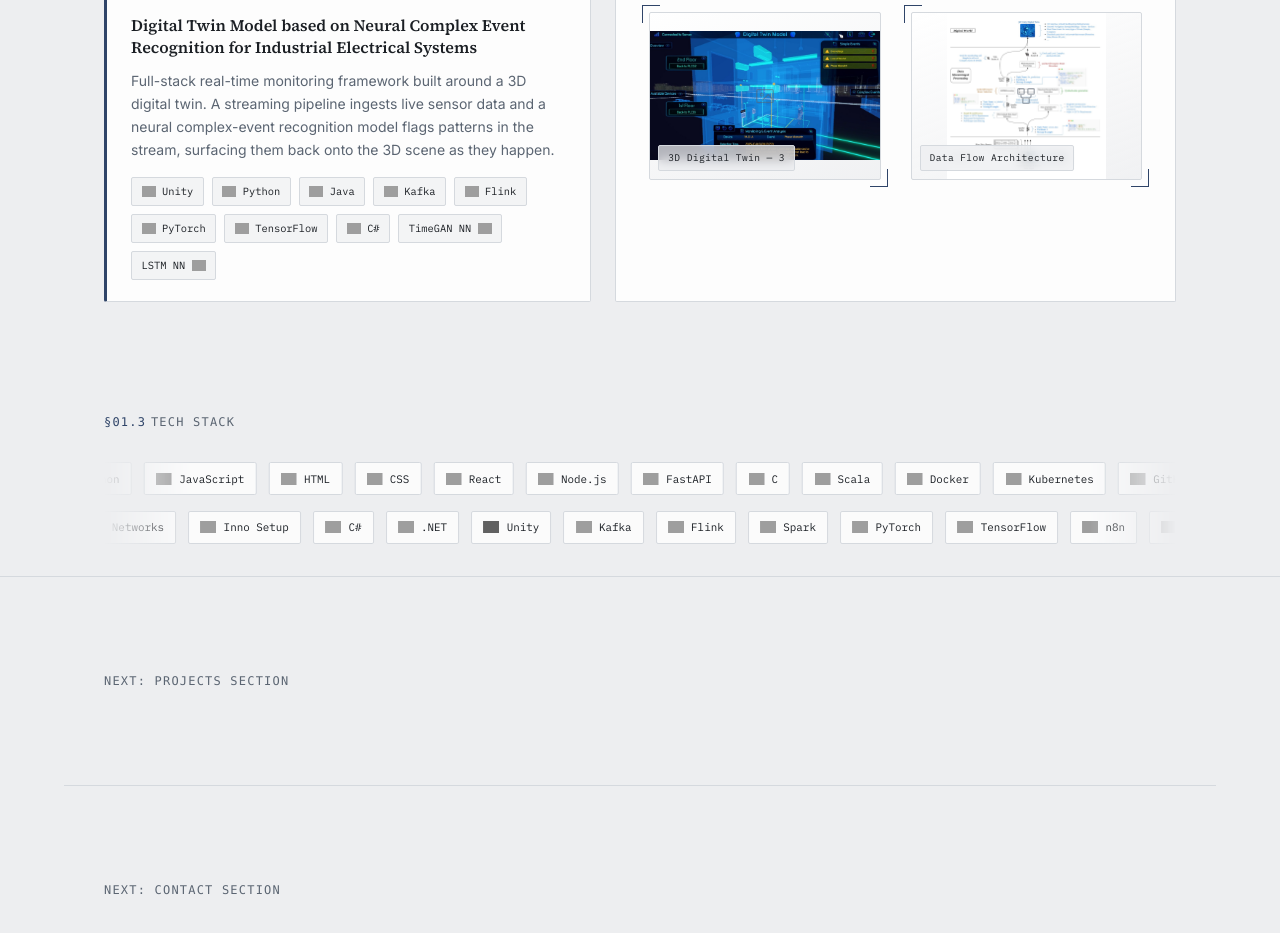
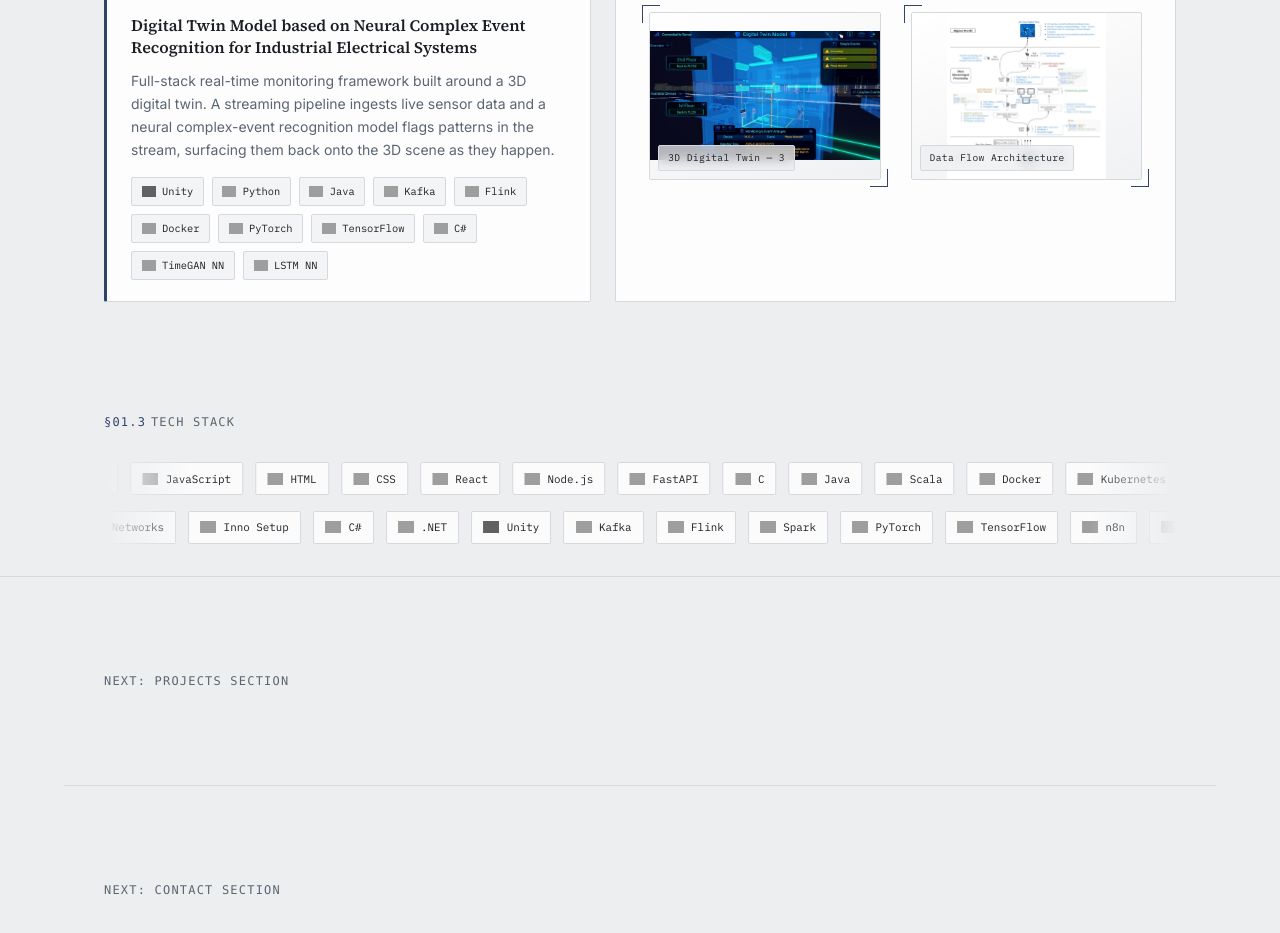
Before and after one commit to GeorgeArgyris/Portfolio, a plain HTML site: page index_new150826.html in a window 1280 px wide. Shown: the part 1844-2777 px from the top of the page. Drawn offline with nearby package versions, Linux system fonts and the light colour scheme; grey boxes are pictures that could not be loaded.

Commit message:
Update thesis stack

```diff
--- a/index_new150826.html
+++ b/index_new150826.html
@@ -785,6 +785,22 @@
                     #000 92%,
                     transparent 100%);
         }
+
+        .thesis-chip img.icon-invert-dark {
+            filter: none;
+        }
+
+        html.dark .thesis-chip img.icon-invert-dark {
+            filter: invert(100%);
+        }
+
+        .thesis-chip img.icon-invert-light {
+    filter: invert(100%);
+}
+
+html.dark .thesis-chip img.icon-invert-light {
+    filter: invert(0%);
+}
     </style>
 </head>
 
@@ -1025,26 +1041,27 @@
                         </p>
 
                         <div class="flex flex-wrap gap-2 mt-4">
-                            <span class="thesis-chip"><img src="https://cdn.simpleicons.org/unity/767e8a"
-                                    alt="" />Unity</span>
-                            <span class="thesis-chip"><img src="https://cdn.simpleicons.org/python/767e8a"
+                            <span class="thesis-chip"><img src="https://cdn.simpleicons.org/unity" alt=""
+                                    class="icon-invert-light" />Unity</span>
+                            <span class="thesis-chip"><img src="https://cdn.simpleicons.org/python"
                                     alt="" />Python</span>
-                            <span class="thesis-chip"><img src="https://cdn.simpleicons.org/openjdk/767e8a"
-                                    alt="" />Java</span>
-                            <span class="thesis-chip"><img src="https://cdn.simpleicons.org/apachekafka/767e8a"
-                                    alt="" />Kafka</span>
-                            <span class="thesis-chip"><img src="https://cdn.simpleicons.org/apacheflink/767e8a"
+                            <span class="thesis-chip"><img src="https://cdn.simpleicons.org/openjdk" alt=""
+                                    class="icon-invert-dark" />Java</span>
+                            <span class="thesis-chip"><img src="https://cdn.simpleicons.org/apachekafka" alt=""
+                                    class="icon-invert-dark" />Kafka</span>
+                            <span class="thesis-chip"><img src="https://cdn.simpleicons.org/apacheflink"
                                     alt="" />Flink</span>
-                            <span class="thesis-chip"><img src="https://cdn.simpleicons.org/pytorch/767e8a"
+                                    <span class="thesis-chip"><img src="https://cdn.simpleicons.org/docker"
+                                    alt="" />Docker</span>
+                            <span class="thesis-chip"><img src="https://cdn.simpleicons.org/pytorch"
                                     alt="" />PyTorch</span>
-                            <span class="thesis-chip"><img src="https://cdn.simpleicons.org/tensorflow/767e8a"
+                            <span class="thesis-chip"><img src="https://cdn.simpleicons.org/tensorflow"
                                     alt="" />TensorFlow</span>
-                            <span class="thesis-chip"><img src="https://cdn.simpleicons.org/sharp/767e8a"
-                                    alt="" />C#</span>
-                            <span class="thesis-chip">TimeGAN NN<img
-                                    src="https://cdn.simpleicons.org/neutralinojs/767e8a" alt="" /></span>
-                            <span class="thesis-chip">LSTM NN<img src="https://cdn.simpleicons.org/neutralinojs/767e8a"
-                                    alt="" /></span>
+                            <span class="thesis-chip"><img src="https://cdn.simpleicons.org/sharp" alt="" />C#</span>
+                            <span class="thesis-chip"><img src="https://cdn.simpleicons.org/neutralinojs"
+                                    alt="" />TimeGAN NN</span>
+                            <span class="thesis-chip"><img src="https://cdn.simpleicons.org/neutralinojs" alt="" />LSTM
+                                NN</span>
                         </div>
                     </article>
 
@@ -1255,6 +1272,7 @@
             { name: "Node.js", icon: "nodedotjs" },
             { name: "FastAPI", icon: "fastapi" },
             { name: "C", icon: "c" },
+            { name: "Java", icon: "openjdk" },
             { name: "Scala", icon: "scala" },
             { name: "Docker", icon: "docker" },
             { name: "Kubernetes", icon: "kubernetes" },
```
